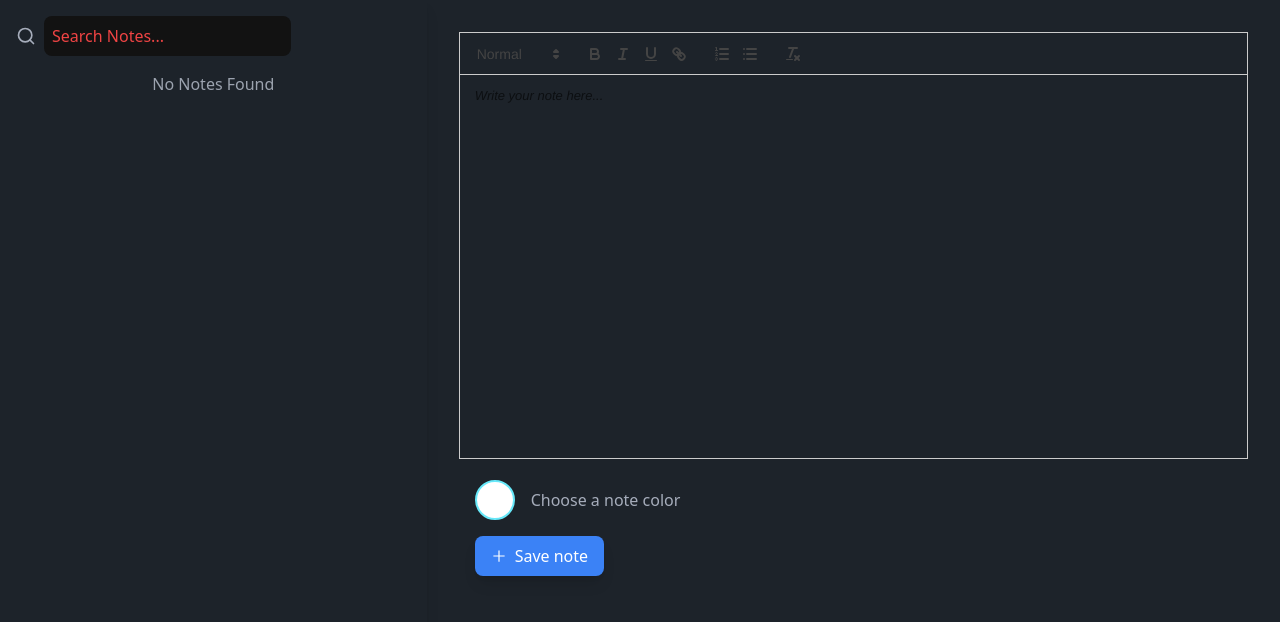
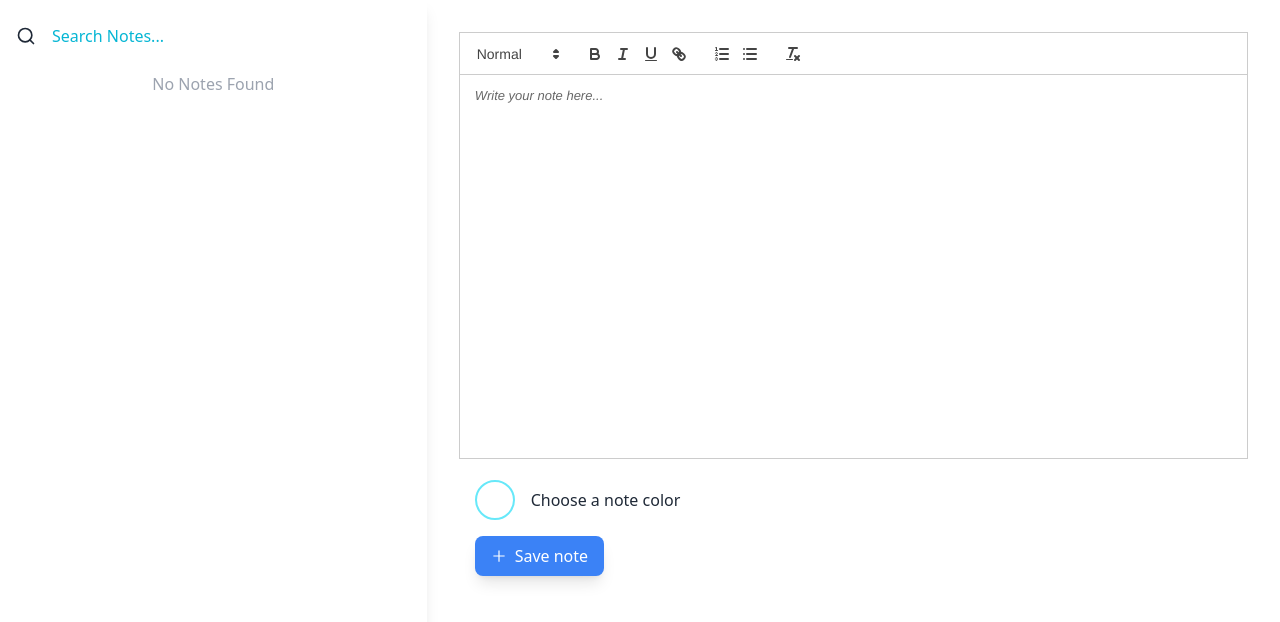
Before and after one commit to YashTirpude/Advance-Notes, a React (Vite) app: page / in a window 1280 px wide. Shown: the top 622 px of the page. Built offline with nearby package versions, Linux system fonts and the light colour scheme.

Commit message:
ui update

```diff
--- a/index.html
+++ b/index.html
@@ -1,5 +1,5 @@
 <!DOCTYPE html>
-<html lang="en" data-theme="dark">
+<html lang="en" data-theme="light">
   <head>
     <meta charset="UTF-8" />
     <link rel="icon" type="image" href="/icons8-note-50.png" />
--- a/src/components/Sidebar.tsx
+++ b/src/components/Sidebar.tsx
@@ -21,7 +21,7 @@ const Sidebar = () => {
           placeholder="Search Notes..."
           value={search}
           onChange={(e) => setSearch(e.target.value)}
-          className="placeholder-red-500 w-auto rounded-lg p-2"
+          className="placeholder-cyan-500 w-auto rounded-lg p-2"
         />
       </div>
 
```
